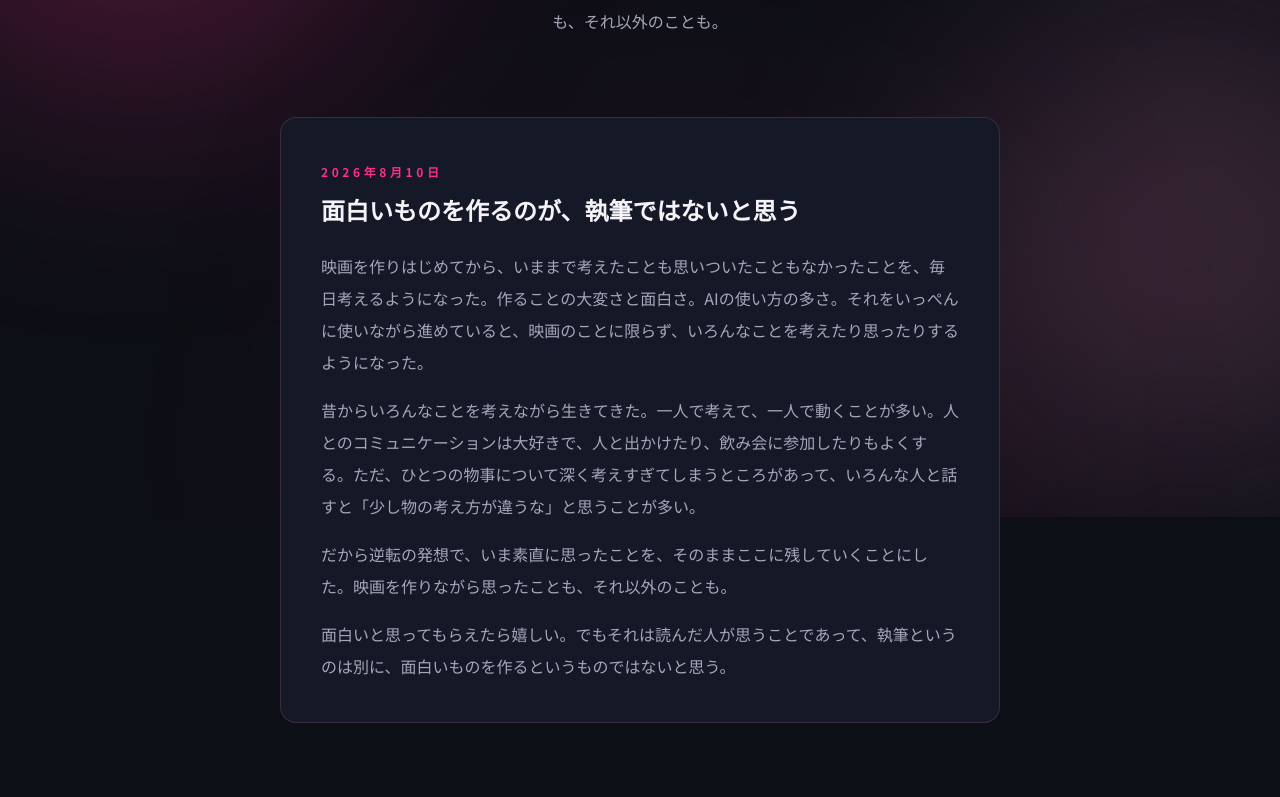
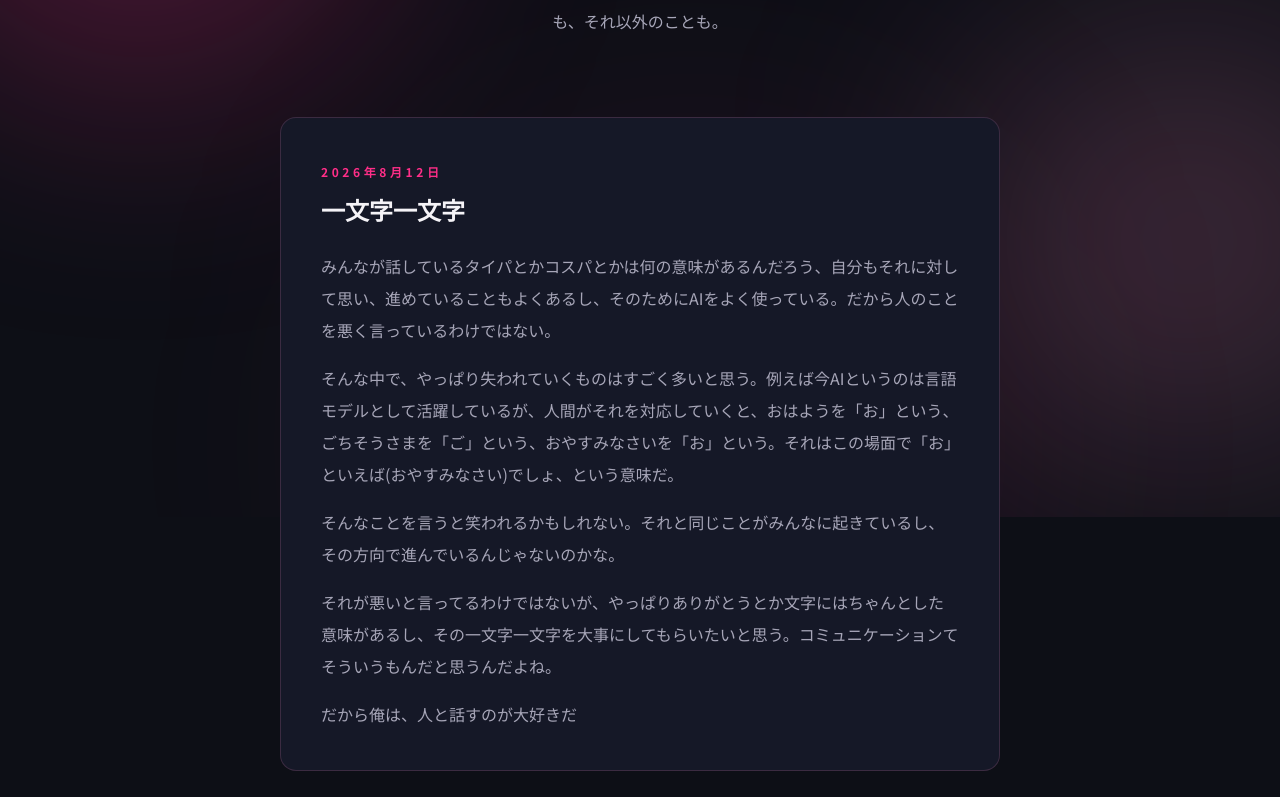
Before and after one commit to nakanointeria5963-alt/home-page, a Next.js app: page /writing in a window 1280 px wide. Shown: the part 283-1080 px from the top of the page. Built offline with nearby package versions, Linux system fonts and the light colour scheme.

Commit message:
執筆に「一文字一文字」を追加

```diff
--- a/src/app/writing/entries.ts
+++ b/src/app/writing/entries.ts
@@ -7,6 +7,18 @@ export type WritingEntry = {
 
 // 新しい文章は配列の先頭に追加する
 export const WRITING_ENTRIES: WritingEntry[] = [
+  {
+    slug: "2026-08-12-hitomoji",
+    date: "2026-08-12",
+    title: "一文字一文字",
+    paragraphs: [
+      "みんなが話しているタイパとかコスパとかは何の意味があるんだろう、自分もそれに対して思い、進めていることもよくあるし、そのためにAIをよく使っている。だから人のことを悪く言っているわけではない。",
+      "そんな中で、やっぱり失われていくものはすごく多いと思う。例えば今AIというのは言語モデルとして活躍しているが、人間がそれを対応していくと、おはようを「お」という、ごちそうさまを「ご」という、おやすみなさいを「お」という。それはこの場面で「お」といえば(おやすみなさい)でしょ、という意味だ。",
+      "そんなことを言うと笑われるかもしれない。それと同じことがみんなに起きているし、その方向で進んでいるんじゃないのかな。",
+      "それが悪いと言ってるわけではないが、やっぱりありがとうとか文字にはちゃんとした意味があるし、その一文字一文字を大事にしてもらいたいと思う。コミュニケーションてそういうもんだと思うんだよね。",
+      "だから俺は、人と話すのが大好きだ",
+    ],
+  },
   {
     slug: "2026-08-10-hajimari",
     date: "2026-08-10",
```
